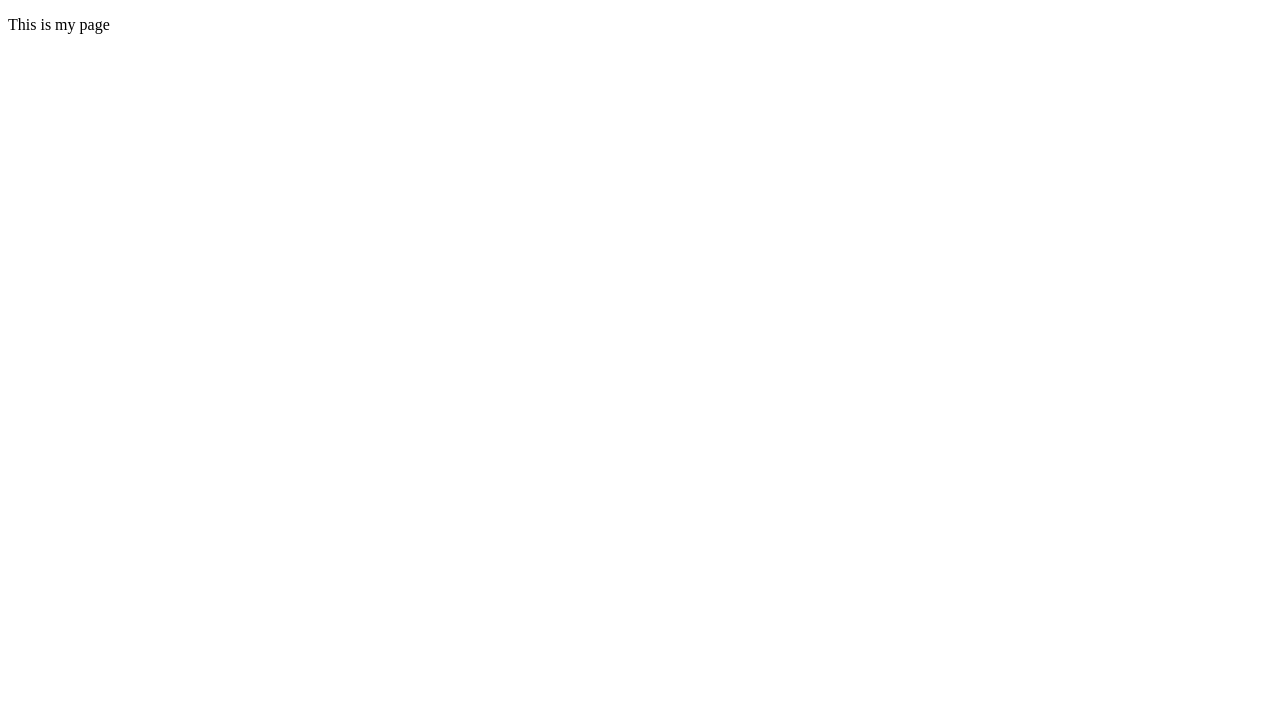
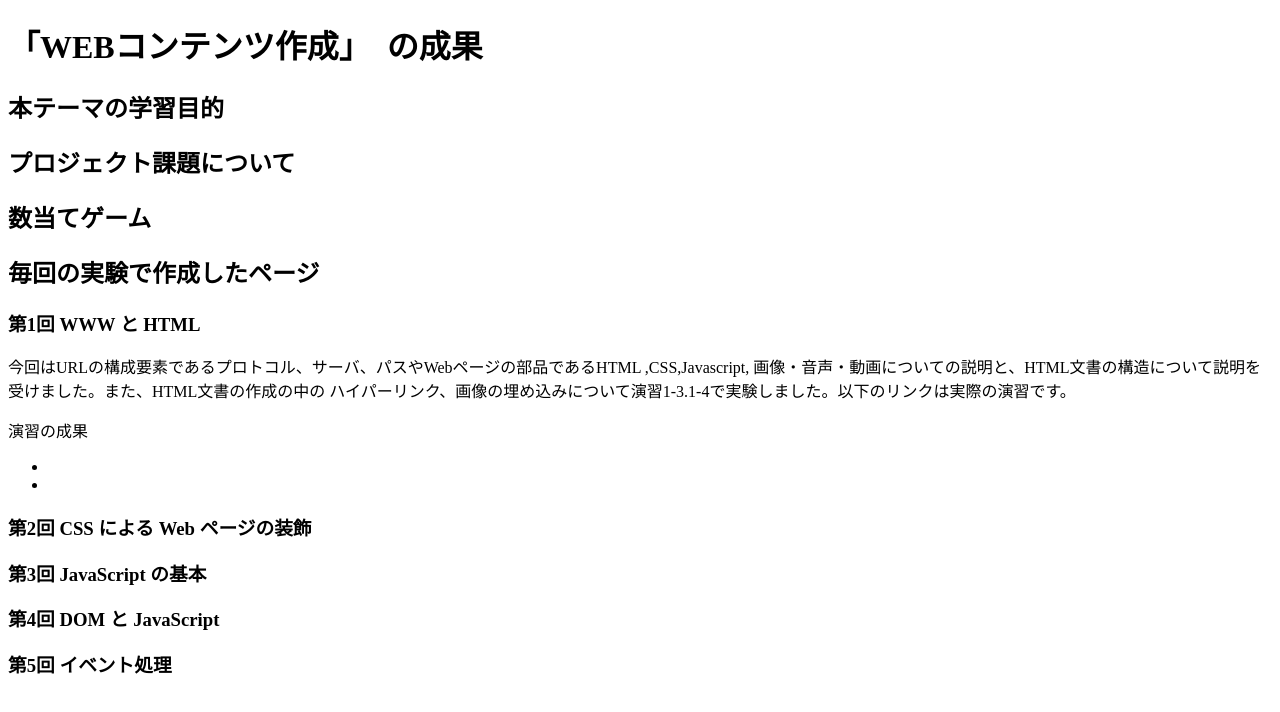
Before and after one commit to G284712022/medialabo, a plain HTML site: page index.html in a window 1280 px wide. Drawn offline with Linux system fonts and the light colour scheme.

Commit message:
レポート課題

```diff
--- a/index.html
+++ b/index.html
@@ -5,6 +5,27 @@
     <title>My test page</title>
   </head>
   <body>
-    <p>This is my page</p>
+    <h1>「WEBコンテンツ作成」　の成果</h1>
+    <h2>本テーマの学習目的</h2>
+    <p></p>
+    <h2>プロジェクト課題について</h2>
+    <p></p>
+    <h2>数当てゲーム</h2>
+    <p></p>
+    <h2>毎回の実験で作成したページ</h2>
+    <h3>第1回 WWW と HTML</h3>
+    <p>今回はURLの構成要素であるプロトコル、サーバ、パスやWebページの部品であるHTML ,CSS,Javascript,
+      画像・音声・動画についての説明と、HTML文書の構造について説明を受けました。また、HTML文書の作成の中の
+      ハイパーリンク、画像の埋め込みについて演習1-3.1-4で実験しました。以下のリンクは実際の演習です。
+    </p>
+    <p>演習の成果</p>
+    <ul>
+      <li><a href="https://g284712022.github.io/medialabo/practice-html/structure.html" title="演習1-3" target="_blank"></a></li>
+      <li><a href="https://g284712022.github.io/medialabo/practice-html/elements.html" title="演習1-4" target="_blank"></a></li>
+    </ul>
+    <h3>第2回 CSS による Web ページの装飾</h3>
+    <h3>第3回 JavaScript の基本</h3>
+    <h3>第4回 DOM と JavaScript</h3>
+    <h3>第5回 イベント処理</h3>
   </body>
 </html>
```
